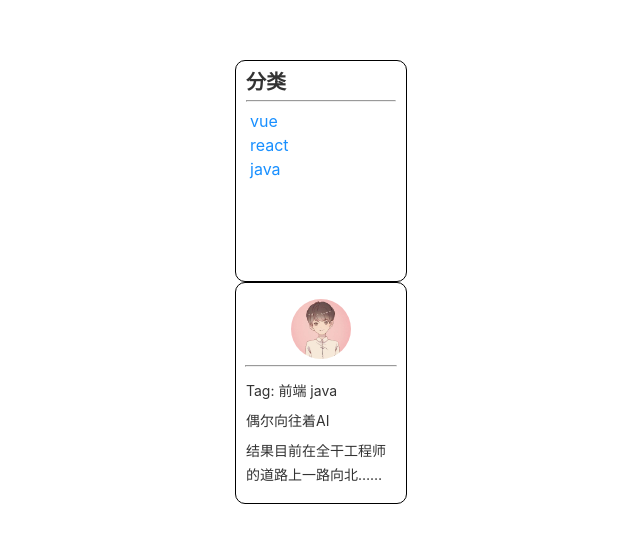
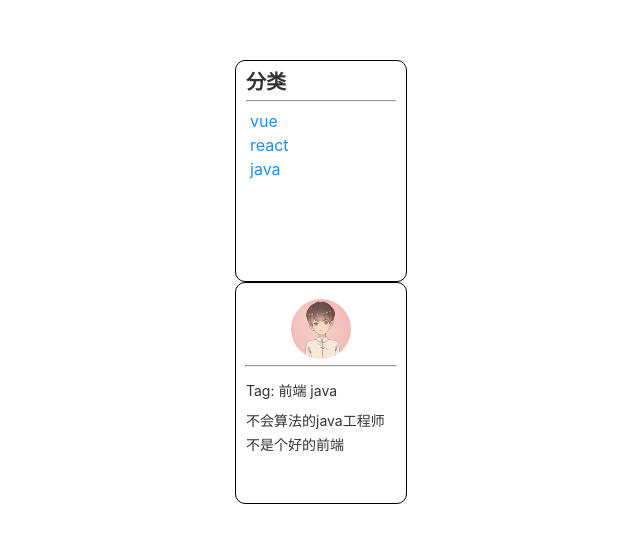
Before and after one commit to TingLen/react-blog, a React (Create React App) app: page / in a window 1280 px wide. Shown: the part 118-660 px from the top of the page, without its empty margins (319-959 px from the left). Built offline with nearby package versions, Linux system fonts and the light colour scheme.

Commit message:
修改个人简介内容。

```diff
--- a/src/components/Introduction/Introduction.js
+++ b/src/components/Introduction/Introduction.js
@@ -14,8 +14,7 @@ class Introduction extends React.Component {
                     <p>
                         Tag:    前端 java
                     </p>
-                    <p>偶尔向往着AI</p>
-                    <p>结果目前在全干工程师的道路上一路向北……</p>
+                    <p>不会算法的java工程师不是个好的前端</p>
                 </div>
             </div>
         )
```
